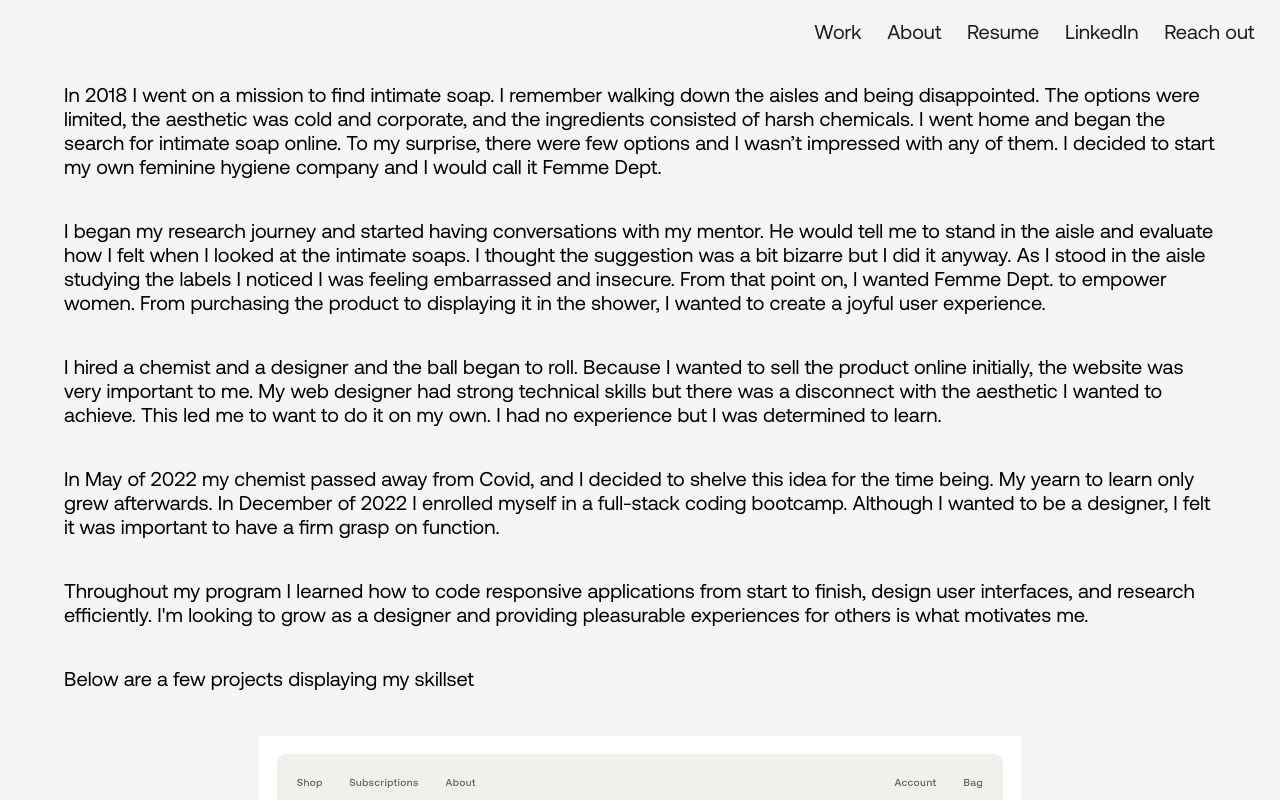
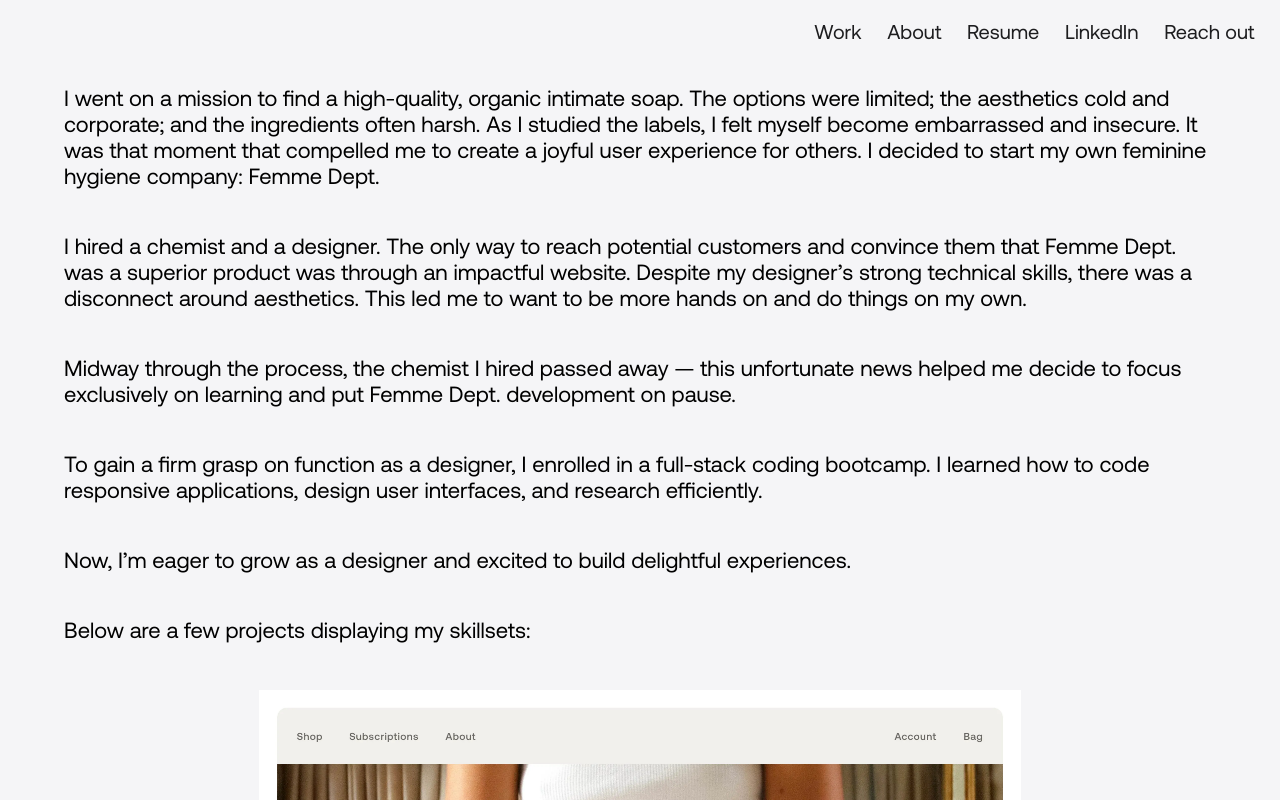
Before and after one commit to sophiehomer/react_portfolio, a React (Create React App) app: page /work in a window 1280 px wide. Shown: the top 800 px of the page. Built offline with nearby package versions, Linux system fonts and the light colour scheme.

Commit message:
edited about and work summary

```diff
--- a/src/components/About/index.js
+++ b/src/components/About/index.js
@@ -9,7 +9,13 @@ const About = () => {
       <h1 className="title">Sophie Homer </h1>
       <h2 className="introText">Product designer with a background <br></br>in software development.</h2>
       <p className="aboutText">
-      Previously, I worked in costume design where I discovered a love for visual storytelling. Now, storytelling is what inspires my product design. In my work, I strive to find balance between form and function, focusing on detail while never letting the broader picture out of sight. I find joy in making things both beautiful and accessible. I’m optimistic, curious and excited to further develop my skills. I love working with others, sharing ideas, and learning from those around me.        </p>
+      I discovered a love for visual storytelling while working in costume design for film and television. Now, I use that foundational love for storytelling to inspire my product design.
+
+In my work, I strive to find balance between form and function, focusing on detail while keeping the whole canvas in mind… making things both beautiful and accessible.
+
+I’m optimistic, curious, and eager to develop my skills. I love working with others, sharing ideas, and learning from those around me.
+      {/* Previously, I worked in costume design where I discovered a love for visual storytelling. Now, storytelling is what inspires my product design. In my work, I strive to find balance between form and function, focusing on detail while never letting the broader picture out of sight. I find joy in making things both beautiful and accessible. I’m optimistic, curious and excited to further develop my skills. I love working with others, sharing ideas, and learning from those around me.         */}
+      </p>
       </div>
       <Navigation/>
     </section>
--- a/src/index.css
+++ b/src/index.css
@@ -196,7 +196,7 @@ body {
 
 .workIntro {
 text-align: left;
-font-size: 20px;
+font-size: 22px;
 }
 
 .portfolioImages {
--- a/src/pages/work/index.js
+++ b/src/pages/work/index.js
@@ -11,22 +11,20 @@ const Work = () => {
            <NavProject/>
         <section className='workIntroContainer'>
         <p className="workIntro">
-            In 2018 I went on a mission to find intimate soap. I remember walking down the aisles and being disappointed. The options were limited, the aesthetic was cold and corporate, and the ingredients consisted of harsh chemicals. I went home and began the search for intimate soap online. To my surprise, there were few options and I wasn’t impressed with any of them. I decided to start my own feminine hygiene company and I would call it Femme Dept.
-        </p>
+        I went on a mission to find a high-quality, organic intimate soap. The options were limited; the aesthetics cold and corporate; and the ingredients often harsh. As I studied the labels, I felt myself become embarrassed and insecure. It was that moment that compelled me to create a joyful user experience for others. I decided to start my own feminine hygiene company: Femme Dept.
+         </p>
         <p className="workIntro">
-            I began my research journey and started having conversations with my mentor. He would tell me to stand in the aisle and evaluate how I felt when I looked at the intimate soaps. I thought the suggestion was a bit bizarre but I did it anyway. As I stood in the aisle studying the labels I noticed I was feeling embarrassed and insecure. From that point on, I wanted Femme Dept. to empower women. From purchasing the product to displaying it in the shower, I wanted to create a joyful user experience.
-        </p>
+        I hired a chemist and a designer. The only way to reach potential customers and convince them that Femme Dept. was a superior product was through an impactful website. Despite my designer’s strong technical skills, there was a disconnect around aesthetics. This led me to want to be more hands on and do things on my own.
+         </p>
         <p className="workIntro">
-            I hired a chemist and a designer and the ball began to roll. Because I wanted to sell the product online initially, the website was very important to me. My web designer had strong technical skills but there was a disconnect with the aesthetic I wanted to achieve. This led me to want to do it on my own. I had no experience but I was determined to learn.
-        </p>
+        Midway through the process, the chemist I hired passed away — this unfortunate news helped me decide to focus exclusively on learning and put Femme Dept. development on pause. </p>
         <p className="workIntro">
-            In May of 2022 my chemist passed away from Covid, and I decided to shelve this idea for the time being.  My yearn to learn only grew afterwards. In December of 2022 I enrolled myself in a full-stack coding bootcamp. Although I wanted to be a designer, I felt it was important to have a firm grasp on function.
-        </p>
+        To gain a firm grasp on function as a designer, I enrolled in a full-stack coding bootcamp. I learned how to code responsive applications, design user interfaces, and research efficiently.        </p>
         <p className="workIntro">
-            Throughout my program I learned how to code responsive applications from start to finish, design user interfaces, and research efficiently. I'm looking to grow as a designer and providing pleasurable experiences for others is what motivates me.
-        </p>
+        Now, I’m eager to grow as a designer and excited to build delightful experiences.
+       </p>
 
-        <p className="workIntro">Below are a few projects displaying my skillset</p>
+        <p className="workIntro">Below are a few projects displaying my skillsets:</p>
         </section>
 
         <Portfolio/>
```
